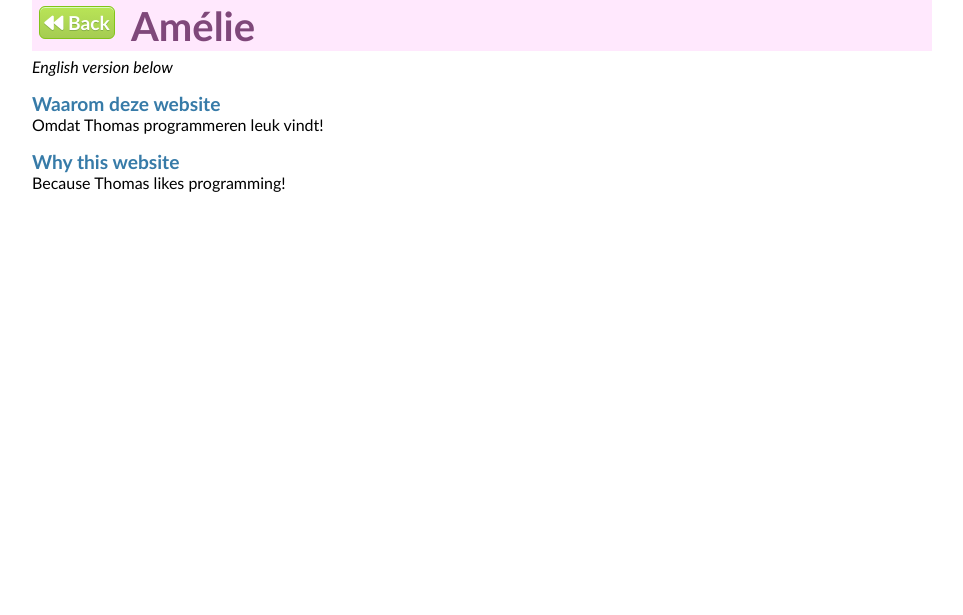
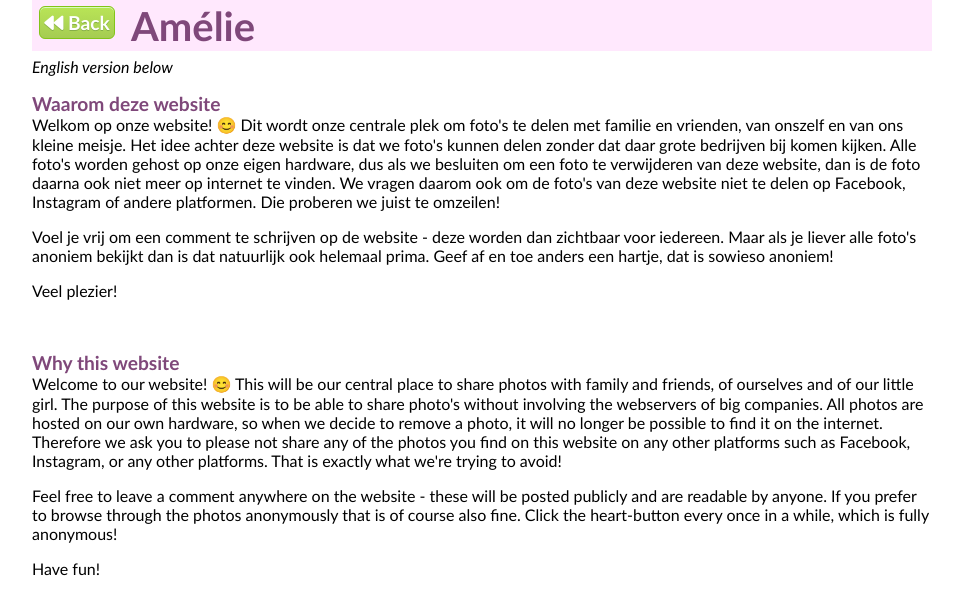
Before and after one commit to tklijnsma/fotommy, a Flask app: page /about in a window 1280 px wide. Shown: the top 615 px of the page, without its empty margins (158-1121 px from the left). Run offline with Flask 2, Linux system fonts and the light colour scheme; some libraries are stand-ins or nearby versions.

Commit message:
Updated about

```diff
--- a/fotommy/static/base.css
+++ b/fotommy/static/base.css
@@ -88,7 +88,7 @@ body {
     }
 
 a, h1, h2 {
-    color: #377ba8;
+    color: #7f487a;
     }
 h1, h2 {
     font-family: "Trebuchet MS", Helvetica, sans-serif;
--- a/fotommy/templates/about.html
+++ b/fotommy/templates/about.html
@@ -13,14 +13,36 @@
 <p>
     <h2>Waarom deze website</h2>
 
-    Omdat Thomas programmeren leuk vindt!
+<p>
+Welkom op onze website! 😊 Dit wordt onze centrale plek om foto's te delen met familie en vrienden, van onszelf en van ons kleine meisje. Het idee achter deze website is dat we foto's kunnen delen zonder dat daar grote bedrijven bij komen kijken. Alle foto's worden gehost op onze eigen hardware, dus als we besluiten om een foto te verwijderen van deze website, dan is de foto daarna ook niet meer op internet te vinden. We vragen daarom ook om de foto's van deze website niet te delen op Facebook, Instagram of andere platformen. Die proberen we juist te omzeilen!
+</p>
+
+<p>
+Voel je vrij om een comment te schrijven op de website - deze worden dan zichtbaar voor iedereen. Maar als je liever alle foto's anoniem bekijkt dan is dat natuurlijk ook helemaal prima. Geef af en toe anders een hartje, dat is sowieso anoniem!
+</p>
+
+<p>
+Veel plezier!
+</p>
 
 </p>
 <p>
 
+<br>
+
 <h2>Why this website</h2>
 
-Because Thomas likes programming!
+<p>
+Welcome to our website! 😊 This will be our central place to share photos with family and friends, of ourselves and of our little girl. The purpose of this website is to be able to share photo's without involving the webservers of big companies. All photos are hosted on our own hardware, so when we decide to remove a photo, it will no longer be possible to find it on the internet. Therefore we ask you to please not share any of the photos you find on this website on any other platforms such as Facebook, Instagram, or any other platforms. That is exactly what we're trying to avoid!
+</p>
+
+<p>
+Feel free to leave a comment anywhere on the website - these will be posted publicly and are readable by anyone. If you prefer to browse through the photos anonymously that is of course also fine. Click the heart-button every once in a while, which is fully anonymous!
+</p>
+
+<p>
+Have fun!
+</p>
 
 </p>
 
```
